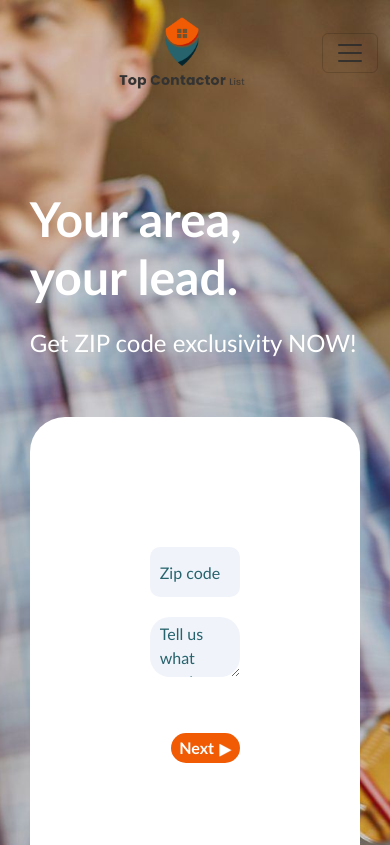
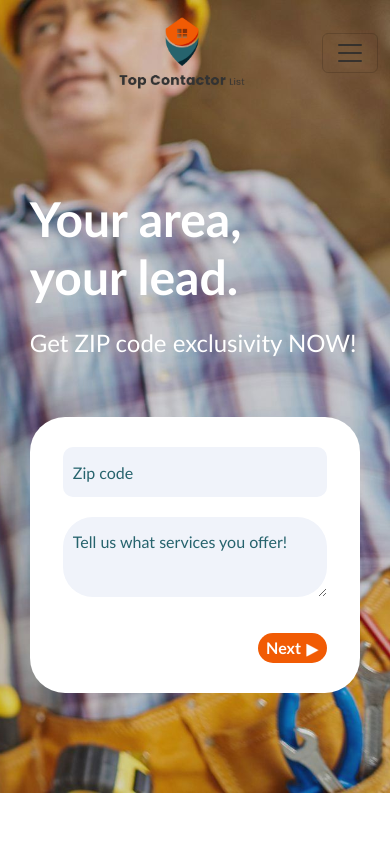
Before and after one commit to ivolevy/top-contactor-react, a React (Create React App) app: page /Contractors in a window 390 px wide. Shown: the top 845 px of the page. Built offline with nearby package versions, Linux system fonts and the light colour scheme.

Commit message:
responsive adjustments

```diff
--- a/src/assets/styles/Contractors.css
+++ b/src/assets/styles/Contractors.css
@@ -65,6 +65,8 @@
   margin: 0 auto;
   border-radius: 35px;
   padding: 20px;
+  padding-left: 0px;
+  padding-right: 0px;
 }
 
 .formDiv{
@@ -84,9 +86,14 @@ form{
   background-color: #F0F3FAFF !important;
 }
 
+.input:focus {
+  outline: none;
+}
+
+
 #textarea{
-  height: 60px;
-  border-radius: 20px;
+  height: 80px;
+  border-radius: 30px;
   padding-top: 5px;
 }
 
@@ -95,18 +102,22 @@ form{
   padding-left: 10px;
 }
 
+#textarea::placeholder{
+  padding-top: 8px;
+}
+
 .inputBottom{
   margin-top: 20px;
 }
 
 .buttonDiv{
   display: flex;
-  width: 100%;
+  width: 90%;
   flex-direction: row-reverse;
 }
 
 .buttonHs{
-  margin-top: 50px;
+  margin-top: 30px;
   color: #fff;
   font-weight: 600;
   border-radius: 15px;
@@ -157,7 +168,6 @@ form{
       width: 100%;
       margin: 0 auto;
       border-radius: 35px;
-      padding: 120px;
   }
 }
 
--- a/src/assets/styles/ServiceFC.css
+++ b/src/assets/styles/ServiceFC.css
@@ -20,9 +20,23 @@
     margin: 0 auto;
     width: 70%;
     height: auto;
+    text-align: center;
+}
+
+.service2{
+    background-color: #fff;
+    border: 2px solid var(--color_bordergray);
+    margin: 0 auto;
+    width: 70%;
+    height: auto;
 }
 
 .servicesTitle{
+    font-size: 1.6em;
+    margin-top: 20px;
+}
+
+.servicesTitle2{
     font-size: 1.6em;
     margin-top: 20px;
     padding-left: 40px;
@@ -84,6 +98,11 @@
     font-size: 0.9em;
 }
 
+.form{
+    width: 80%;
+    margin: 0 auto;
+}
+
 .form2{
     width: 70%;
     padding-left: 40px;
@@ -102,9 +121,9 @@ label{
     cursor: pointer;
     vertical-align: middle;
     margin-right: 10px;
-  }
+}
 
-  .checkbox:checked {
+.checkbox:checked {
     background-color: var(--color_org);
     border: 0px;
-  }
+}
--- a/src/components/ServiceFC.js
+++ b/src/components/ServiceFC.js
@@ -35,17 +35,17 @@ const ServiceForm = () => {
         );
       case 2:
         return (
-          <div className='service'>
-            <p className='servicesTitle'>Do you need to replace or repair an existing roof?</p>
-            <form className='form form2'>
+          <div className='service2'>
+            <p className='servicesTitle2'>Do you need to replace or repair an existing roof?</p>
+            <form className='form2'>
               <input type="checkbox" className='checkbox' value="" />
-              <label for="">Este es mi segundo checkbox</label>
+              <label for="">Repair</label>
               <br></br>
               <input type="checkbox" className='checkbox' value="" />
-              <label for="">Este es mi segundo checkbox</label>
+              <label for="">Replace</label>
               <br></br>
               <input type="checkbox" className='checkbox' value="" />
-              <label for="">Este es mi segundo checkbox</label>
+              <label for="">I´m not sure</label>
             </form>
             <button className='divButton divButton2' onClick={nextStep}>
               <div className='leftButton'></div>
```
